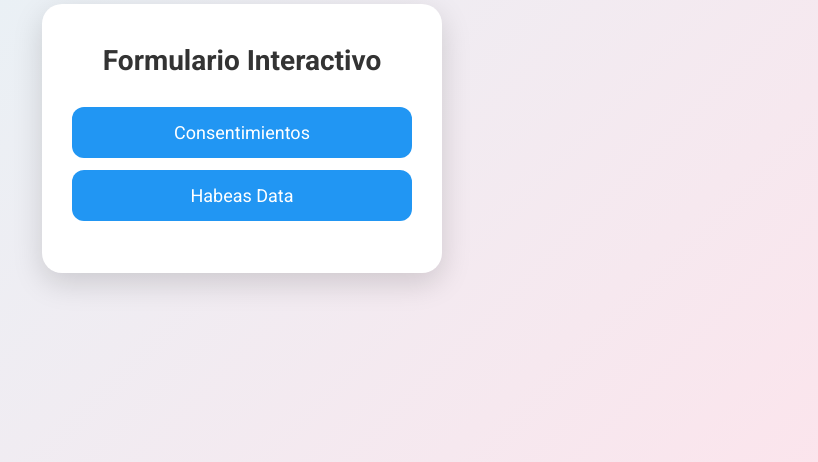
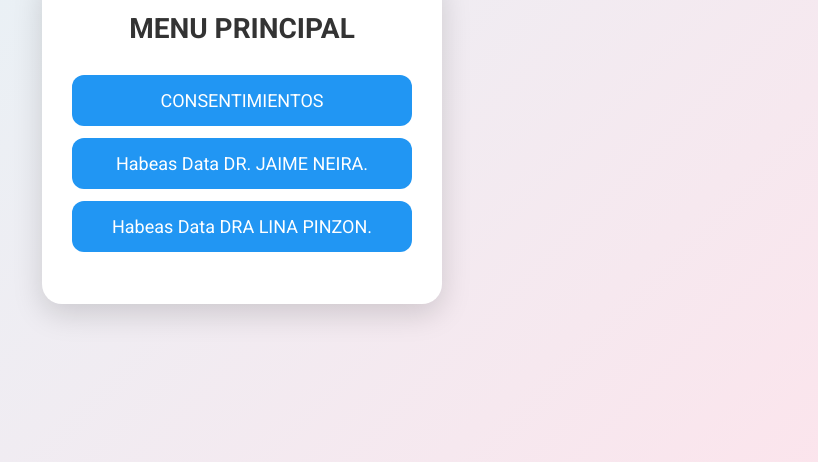
Before and after one commit to apitech326/apitech, a plain HTML site: page index.html in a window 1280 px wide. Shown: the part 338-800 px from the top of the page, without its empty margins (398-1216 px from the left). Drawn offline with Linux system fonts and the light colour scheme.

Commit message:
Update index.html

```diff
--- a/index.html
+++ b/index.html
@@ -96,9 +96,10 @@
 
   <!-- Contenedor principal del menú con botones -->
   <div class="menu-container">
-    <div class="menu-title">Formulario Interactivo</div>
-    <a href="https://apitech326.github.io/apitech/consentimiento.html?v=3" class="menu-button">Consentimientos</a>
-    <a href="https://apitech326.github.io/apitech/habeasdata_biomedics.html" class="menu-button">Habeas Data</a>
+    <div class="menu-title">MENU PRINCIPAL</div>
+    <a href="https://apitech326.github.io/apitech/consentimiento.html?v=3" class="menu-button">CONSENTIMIENTOS</a>
+    <a href="https://apitech326.github.io/apitech/habeasdata_dr_jaime.html" class="menu-button">Habeas Data DR. JAIME NEIRA.</a>
+        <a href="https://apitech326.github.io/apitech/habeasdata_dra_lina.html" class="menu-button">Habeas Data DRA LINA PINZON.</a>
   </div>
 </body>
 </html>
```
